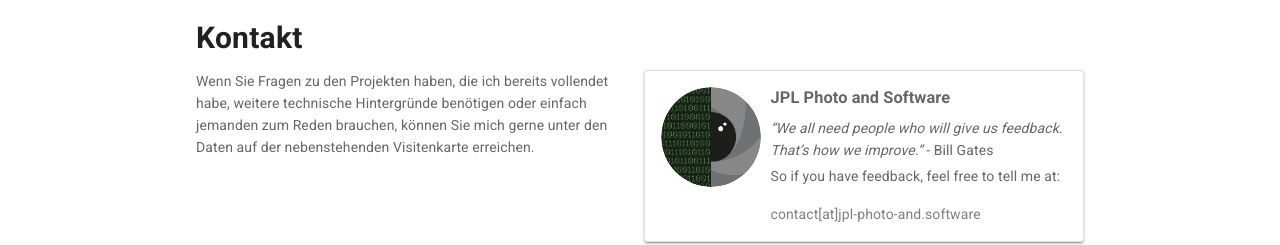
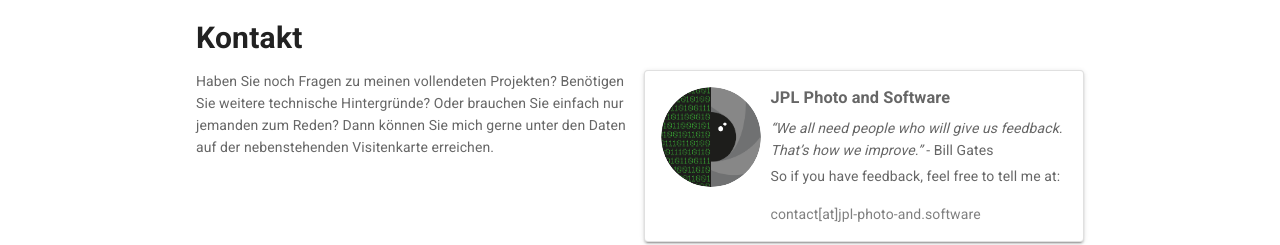
Before and after one commit to LeonardoMayo/mywebsite, a Vue app: page / in a window 1280 px wide. Shown: the part 4160-4405 px from the top of the page. Built offline with nearby package versions, Linux system fonts and the light colour scheme; no server answers.

Commit message:
worked on some texts, might be done

```diff
--- a/src/components/Contact.vue
+++ b/src/components/Contact.vue
@@ -5,9 +5,10 @@
             <v-row dense>
                 <v-col cols="6">
                     <div>
-                        Wenn Sie Fragen zu den Projekten haben, die ich bereits vollendet habe, weitere technische
-                        Hintergründe benötigen oder einfach jemanden zum Reden brauchen,
-                        können Sie mich gerne unter den Daten auf der nebenstehenden Visitenkarte erreichen.
+                        Haben Sie noch Fragen zu meinen vollendeten Projekten?
+                        Benötigen Sie weitere technische Hintergründe?
+                        Oder brauchen Sie einfach nur jemanden zum Reden?
+                        Dann können Sie mich gerne unter den Daten auf der nebenstehenden Visitenkarte erreichen.
                     </div>
                 </v-col>
                 <v-col cols="6">
--- a/src/components/Introduction.vue
+++ b/src/components/Introduction.vue
@@ -7,7 +7,8 @@
                     <p class="pr-1 mr-4">
                         ich bin Jan. Ich habe Software Engineering an der Hochschule Heilbronn studiert und mich auf Frontend und Mobile Lösungen spezialisiert.
                         In meiner Freizeit arbeite ich gerne an kleinen und großen Projekten, auch außerhalb meiner Spezialisierungen.
-                        Seien es Microcontoller, Hardware Upcycling oder auch 3D / CAD Themen. Neben der IT schneide ich gerne Videos, fahr Mountainbike und... so Zeugs eben.
+                        Seien es Microcontoller, Hardware Upcycling oder auch 3D / CAD Themen. Neben der IT schneide
+                        ich gerne Videos, fahr Mountainbike und bin allgemein gerne draußen.
                     </p>
                     <div id="avatarImg">
                     </div>
--- a/src/components/Skills.vue
+++ b/src/components/Skills.vue
@@ -128,7 +128,7 @@
 export default {
     name: 'Skills',
     data: () => ({
-        suplementaryBuzzwords: [ 'socket.io', 'ARCore & ARKit', 'SolidEdge', 'MongoDB' ],
+        suplementaryBuzzwords: [ 'socket.io', 'ARCore & ARKit', 'SolidEdge' ],
         suplementaryGenericBuzzwords: [ 'Office-Anwendungen', '3D Design', 'Scrum Erfahrung', 'Modellbau', 'Adobe-Anwendungen' ],
     }),
 }
```
